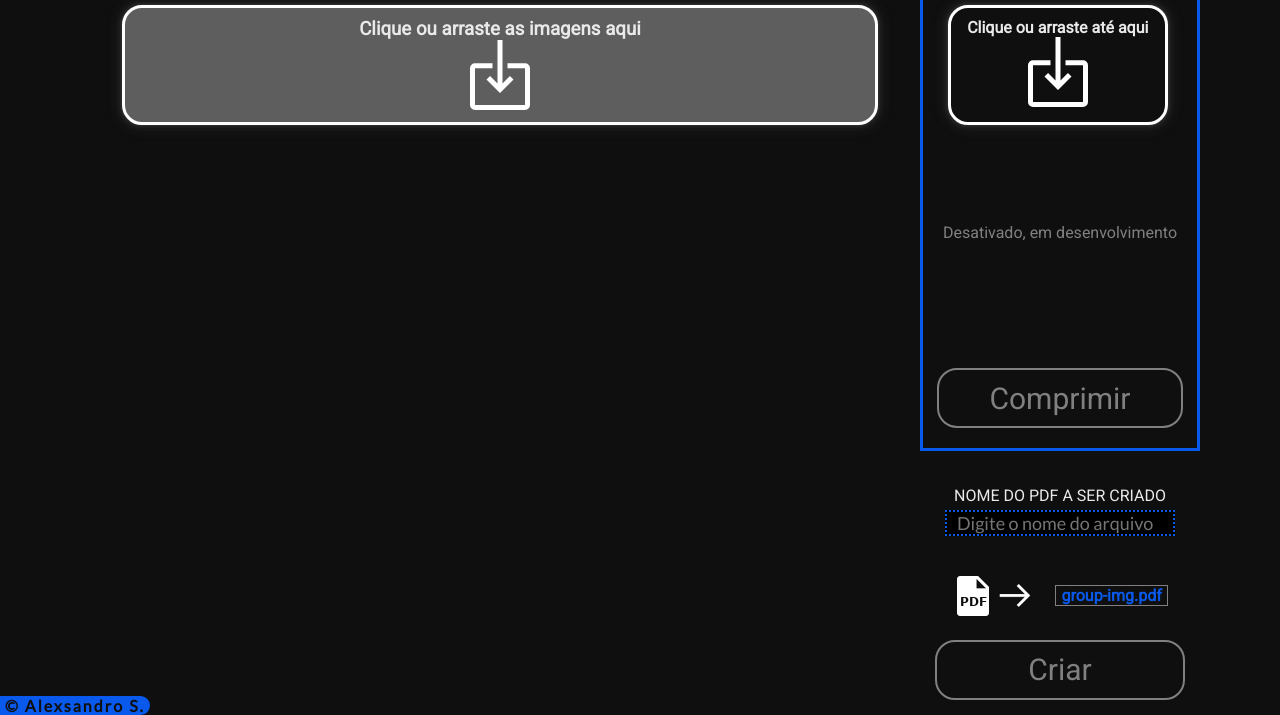
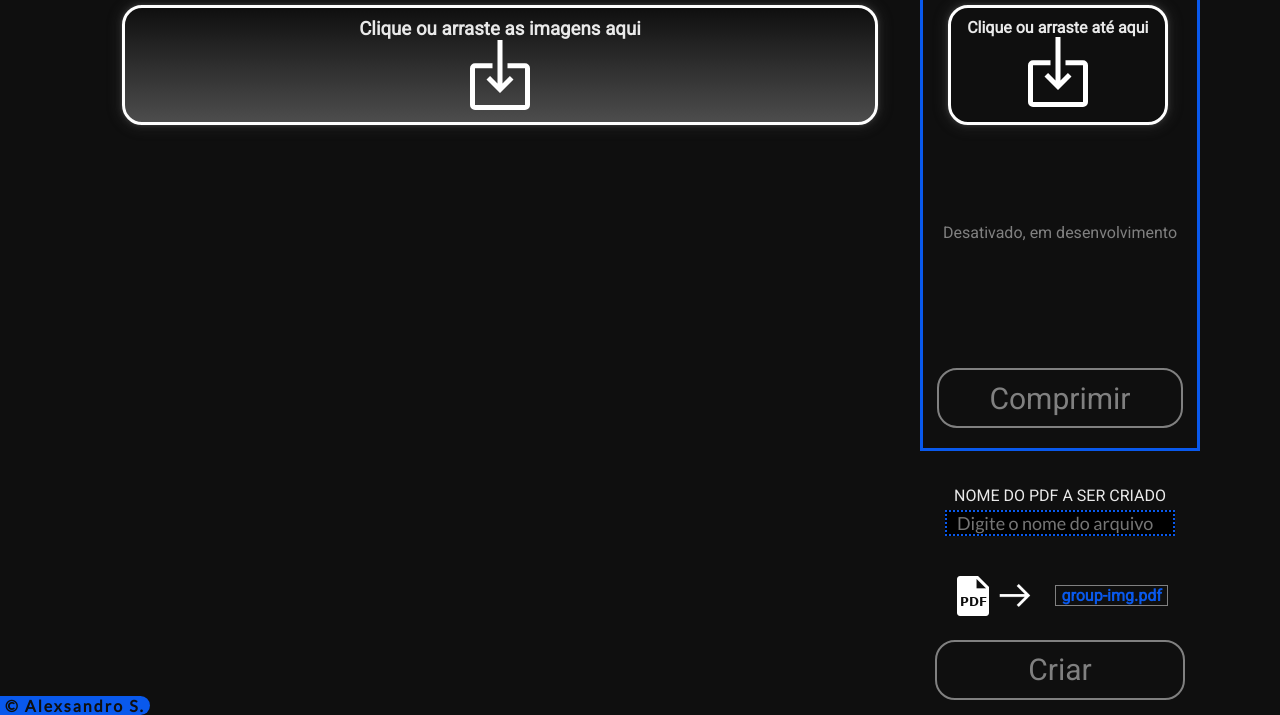
Before and after one commit to AlexsandroS/PDF-helper, a plain HTML site: page index.html in a window 1280 px wide. In both pictures the pointer is over the element 500 px from the left and 150 px from the top of the page. Shown: the part 85-800 px from the top of the page. Drawn offline with nearby package versions, Linux system fonts and the light colour scheme.

Commit message:
css changes

```diff
--- a/style.css
+++ b/style.css
@@ -86,6 +86,7 @@ body{
     border-radius: 20px;
     padding: 10px;
     box-shadow:  0 0 0 1px rgba(77, 77, 77, 0.164), 0 0 2px 2px rgba(77, 77, 77, 0.153),0 0 4px 4px rgba(77, 77, 77, 0.198), 0 0 10px 8px rgba(77, 77, 77, 0.123);
+    transition: .6s;
 }
 
 .drag-drop-min{
@@ -111,8 +112,8 @@ body{
 
 .drag-drop:hover{
     cursor: pointer;
-    background: rgb(94, 94, 94);
-    transition: .4s;
+    background: linear-gradient(360deg, #f3f3f345, transparent);
+    transition: .6s;
 }
 
 .icon-drop{
@@ -222,7 +223,7 @@ body{
     text-align: center;
     font-size: 20px;
 
-    background-color: #f52d2d79;
+    background-color: #004ad36b;
     align-self: flex-end;
     position: absolute;
     top: 0;
```
